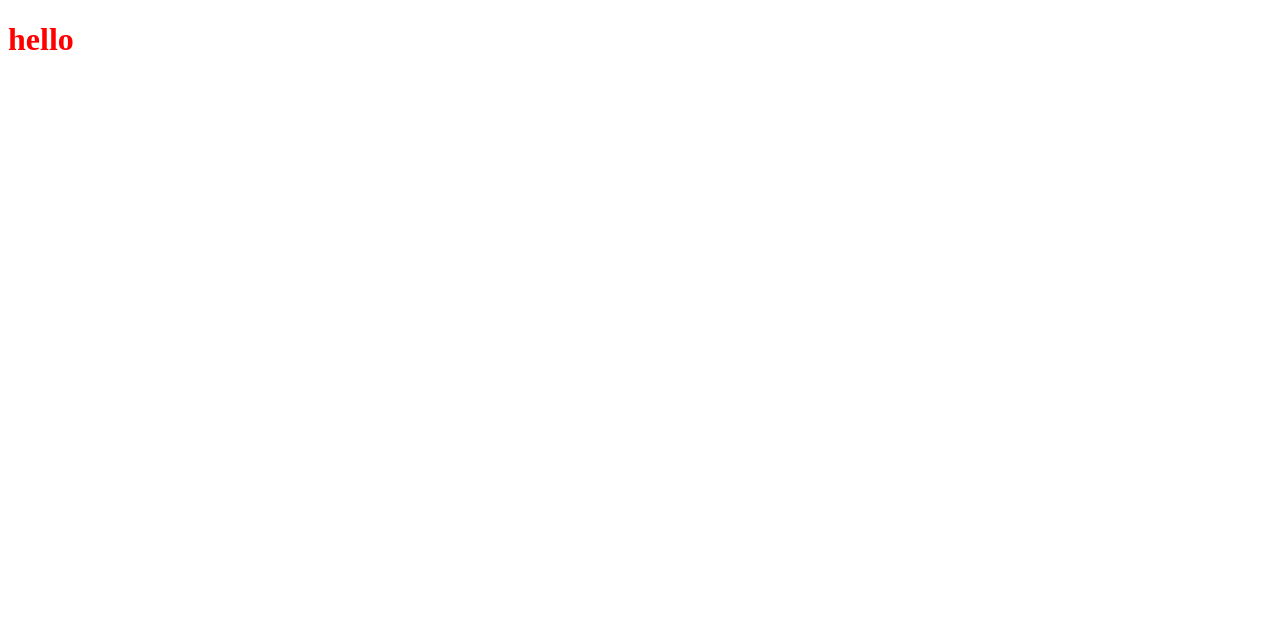
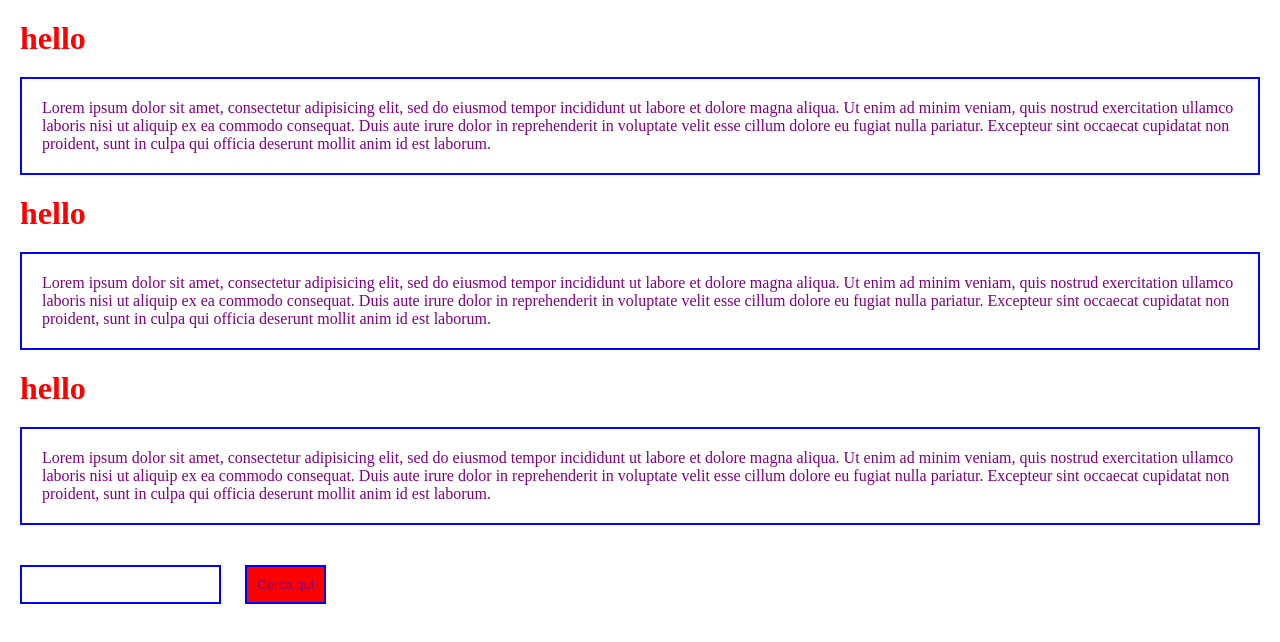
Before and after one commit to annalisadesantis/html-sass-first, a plain HTML site: page index.html in a window 1280 px wide. Drawn offline with Linux system fonts and the light colour scheme.

Commit message:
fine esercizio

```diff
--- a/dist/main.js
+++ b/dist/main.js
@@ -1,124 +1 @@
-/******/ (function(modules) { // webpackBootstrap
-/******/ 	// The module cache
-/******/ 	var installedModules = {};
-/******/
-/******/ 	// The require function
-/******/ 	function __webpack_require__(moduleId) {
-/******/
-/******/ 		// Check if module is in cache
-/******/ 		if(installedModules[moduleId]) {
-/******/ 			return installedModules[moduleId].exports;
-/******/ 		}
-/******/ 		// Create a new module (and put it into the cache)
-/******/ 		var module = installedModules[moduleId] = {
-/******/ 			i: moduleId,
-/******/ 			l: false,
-/******/ 			exports: {}
-/******/ 		};
-/******/
-/******/ 		// Execute the module function
-/******/ 		modules[moduleId].call(module.exports, module, module.exports, __webpack_require__);
-/******/
-/******/ 		// Flag the module as loaded
-/******/ 		module.l = true;
-/******/
-/******/ 		// Return the exports of the module
-/******/ 		return module.exports;
-/******/ 	}
-/******/
-/******/
-/******/ 	// expose the modules object (__webpack_modules__)
-/******/ 	__webpack_require__.m = modules;
-/******/
-/******/ 	// expose the module cache
-/******/ 	__webpack_require__.c = installedModules;
-/******/
-/******/ 	// define getter function for harmony exports
-/******/ 	__webpack_require__.d = function(exports, name, getter) {
-/******/ 		if(!__webpack_require__.o(exports, name)) {
-/******/ 			Object.defineProperty(exports, name, { enumerable: true, get: getter });
-/******/ 		}
-/******/ 	};
-/******/
-/******/ 	// define __esModule on exports
-/******/ 	__webpack_require__.r = function(exports) {
-/******/ 		if(typeof Symbol !== 'undefined' && Symbol.toStringTag) {
-/******/ 			Object.defineProperty(exports, Symbol.toStringTag, { value: 'Module' });
-/******/ 		}
-/******/ 		Object.defineProperty(exports, '__esModule', { value: true });
-/******/ 	};
-/******/
-/******/ 	// create a fake namespace object
-/******/ 	// mode & 1: value is a module id, require it
-/******/ 	// mode & 2: merge all properties of value into the ns
-/******/ 	// mode & 4: return value when already ns object
-/******/ 	// mode & 8|1: behave like require
-/******/ 	__webpack_require__.t = function(value, mode) {
-/******/ 		if(mode & 1) value = __webpack_require__(value);
-/******/ 		if(mode & 8) return value;
-/******/ 		if((mode & 4) && typeof value === 'object' && value && value.__esModule) return value;
-/******/ 		var ns = Object.create(null);
-/******/ 		__webpack_require__.r(ns);
-/******/ 		Object.defineProperty(ns, 'default', { enumerable: true, value: value });
-/******/ 		if(mode & 2 && typeof value != 'string') for(var key in value) __webpack_require__.d(ns, key, function(key) { return value[key]; }.bind(null, key));
-/******/ 		return ns;
-/******/ 	};
-/******/
-/******/ 	// getDefaultExport function for compatibility with non-harmony modules
-/******/ 	__webpack_require__.n = function(module) {
-/******/ 		var getter = module && module.__esModule ?
-/******/ 			function getDefault() { return module['default']; } :
-/******/ 			function getModuleExports() { return module; };
-/******/ 		__webpack_require__.d(getter, 'a', getter);
-/******/ 		return getter;
-/******/ 	};
-/******/
-/******/ 	// Object.prototype.hasOwnProperty.call
-/******/ 	__webpack_require__.o = function(object, property) { return Object.prototype.hasOwnProperty.call(object, property); };
-/******/
-/******/ 	// __webpack_public_path__
-/******/ 	__webpack_require__.p = "/";
-/******/
-/******/
-/******/ 	// Load entry module and return exports
-/******/ 	return __webpack_require__(__webpack_require__.s = 0);
-/******/ })
-/************************************************************************/
-/******/ ({
-
-/***/ "./src/main.js":
-/*!*********************!*\
-  !*** ./src/main.js ***!
-  \*********************/
-/*! no static exports found */
-/***/ (function(module, exports) {
-
-
-
-/***/ }),
-
-/***/ "./src/style.scss":
-/*!************************!*\
-  !*** ./src/style.scss ***!
-  \************************/
-/*! no static exports found */
-/***/ (function(module, exports) {
-
-// removed by extract-text-webpack-plugin
-
-/***/ }),
-
-/***/ 0:
-/*!********************************************!*\
-  !*** multi ./src/main.js ./src/style.scss ***!
-  \********************************************/
-/*! no static exports found */
-/***/ (function(module, exports, __webpack_require__) {
-
-__webpack_require__(/*! C:\Users\asus\Desktop\Esercitazioni\html-sass-first\src\main.js */"./src/main.js");
-module.exports = __webpack_require__(/*! C:\Users\asus\Desktop\Esercitazioni\html-sass-first\src\style.scss */"./src/style.scss");
-
-
-/***/ })
-
-/******/ });
+!function(e){var t={};function n(r){if(t[r])return t[r].exports;var o=t[r]={i:r,l:!1,exports:{}};return e[r].call(o.exports,o,o.exports,n),o.l=!0,o.exports}n.m=e,n.c=t,n.d=function(e,t,r){n.o(e,t)||Object.defineProperty(e,t,{enumerable:!0,get:r})},n.r=function(e){"undefined"!=typeof Symbol&&Symbol.toStringTag&&Object.defineProperty(e,Symbol.toStringTag,{value:"Module"}),Object.defineProperty(e,"__esModule",{value:!0})},n.t=function(e,t){if(1&t&&(e=n(e)),8&t)return e;if(4&t&&"object"==typeof e&&e&&e.__esModule)return e;var r=Object.create(null);if(n.r(r),Object.defineProperty(r,"default",{enumerable:!0,value:e}),2&t&&"string"!=typeof e)for(var o in e)n.d(r,o,function(t){return e[t]}.bind(null,o));return r},n.n=function(e){var t=e&&e.__esModule?function(){return e.default}:function(){return e};return n.d(t,"a",t),t},n.o=function(e,t){return Object.prototype.hasOwnProperty.call(e,t)},n.p="/",n(n.s=0)}([function(e,t,n){n(1),e.exports=n(2)},function(e,t){},function(e,t){}]);
--- a/index.html
+++ b/index.html
@@ -7,5 +7,12 @@
     </head>
     <body>
         <h1>hello</h1>
+        <p>Lorem ipsum dolor sit amet, consectetur adipisicing elit, sed do eiusmod tempor incididunt ut labore et dolore magna aliqua. Ut enim ad minim veniam, quis nostrud exercitation ullamco laboris nisi ut aliquip ex ea commodo consequat. Duis aute irure dolor in reprehenderit in voluptate velit esse cillum dolore eu fugiat nulla pariatur. Excepteur sint occaecat cupidatat non proident, sunt in culpa qui officia deserunt mollit anim id est laborum.</p>
+        <h1>hello</h1>
+        <p>Lorem ipsum dolor sit amet, consectetur adipisicing elit, sed do eiusmod tempor incididunt ut labore et dolore magna aliqua. Ut enim ad minim veniam, quis nostrud exercitation ullamco laboris nisi ut aliquip ex ea commodo consequat. Duis aute irure dolor in reprehenderit in voluptate velit esse cillum dolore eu fugiat nulla pariatur. Excepteur sint occaecat cupidatat non proident, sunt in culpa qui officia deserunt mollit anim id est laborum.</p>
+        <h1>hello</h1>
+        <p>Lorem ipsum dolor sit amet, consectetur adipisicing elit, sed do eiusmod tempor incididunt ut labore et dolore magna aliqua. Ut enim ad minim veniam, quis nostrud exercitation ullamco laboris nisi ut aliquip ex ea commodo consequat. Duis aute irure dolor in reprehenderit in voluptate velit esse cillum dolore eu fugiat nulla pariatur. Excepteur sint occaecat cupidatat non proident, sunt in culpa qui officia deserunt mollit anim id est laborum.</p>
+        <input type="text" name="" value="">
+        <button type="button" name="button">Cerca qui</button>
     </body>
 </html>
--- a/src/style.scss
+++ b/src/style.scss
@@ -1,5 +1,41 @@
-$tipocolore: red;
+// variabili
+$coloreprimario: red;
+$coloresecondario: purple;
+$colorebordo: blue;
+$padding: 10px;
+$margine: 20px;
+
+
+// set up generale
+* {
+    margin: 0;
+    padding: 0;
+    box-sizing: border-box;
+}
+
+// body
 
 h1{
-    color: $tipocolore;
+    color: $coloreprimario;
+    margin: $margine;
 }
+
+p{
+    border: 2px solid $colorebordo;
+    margin: $margine;
+    color: $coloresecondario;
+    padding: $padding * 2;
+}
+
+input{
+    margin: $margine;
+    padding: $padding;
+    border: 2px solid $colorebordo;
+}
+
+button{
+    background-color: $coloreprimario;
+    border: 2px solid $colorebordo;
+    padding: $padding;
+    color: $coloresecondario;
+}
```
Also changed, not shown: dist/style.css.
